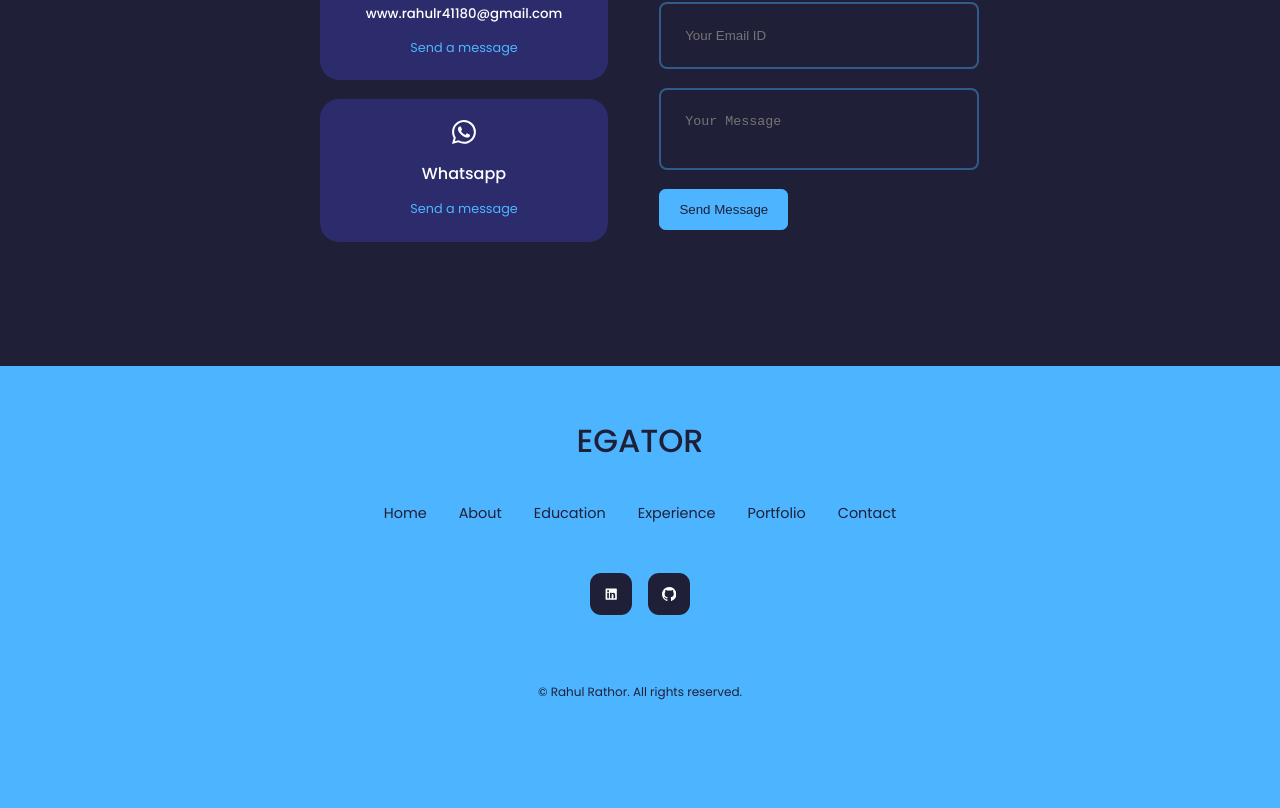
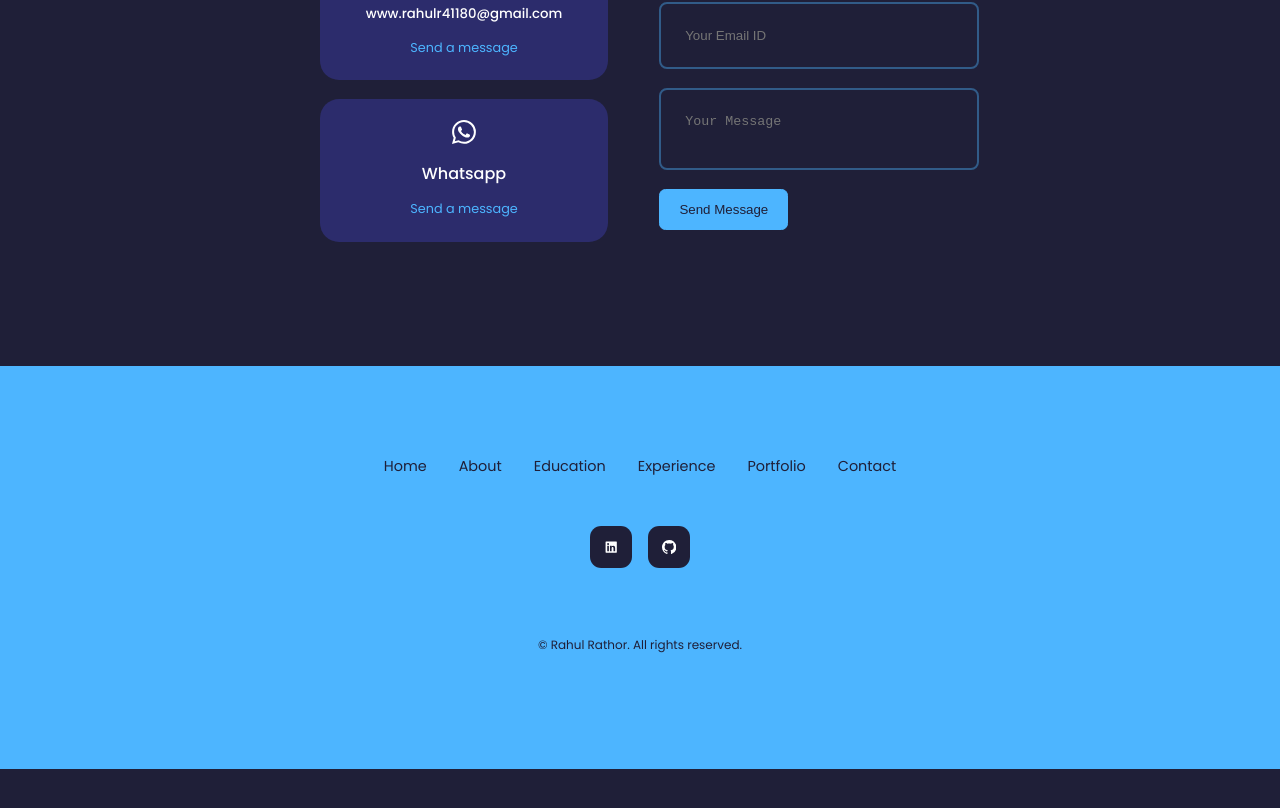
Before and after one commit to rahulr41180/Portfolio, a React (Create React App) app: page / in a window 1280 px wide. Shown: the part 4327-5135 px from the top of the page. After the commit the page ends 5096 px from the top, so only its background shows below. Built offline with nearby package versions, Linux system fonts and the light colour scheme.

Commit message:
first commit

```diff
--- a/src/components/FooterMe/Footer.jsx
+++ b/src/components/FooterMe/Footer.jsx
@@ -9,7 +9,7 @@ export const Footer = ()  =>{
 
     return (
         <footer>
-            <a href="#" className="footer__logo">EGATOR</a>
+            <a href="#" className="footer__logo"></a>
 
             <ul className="permalinks">
                 <li><a href="#">Home</a></li>
```
